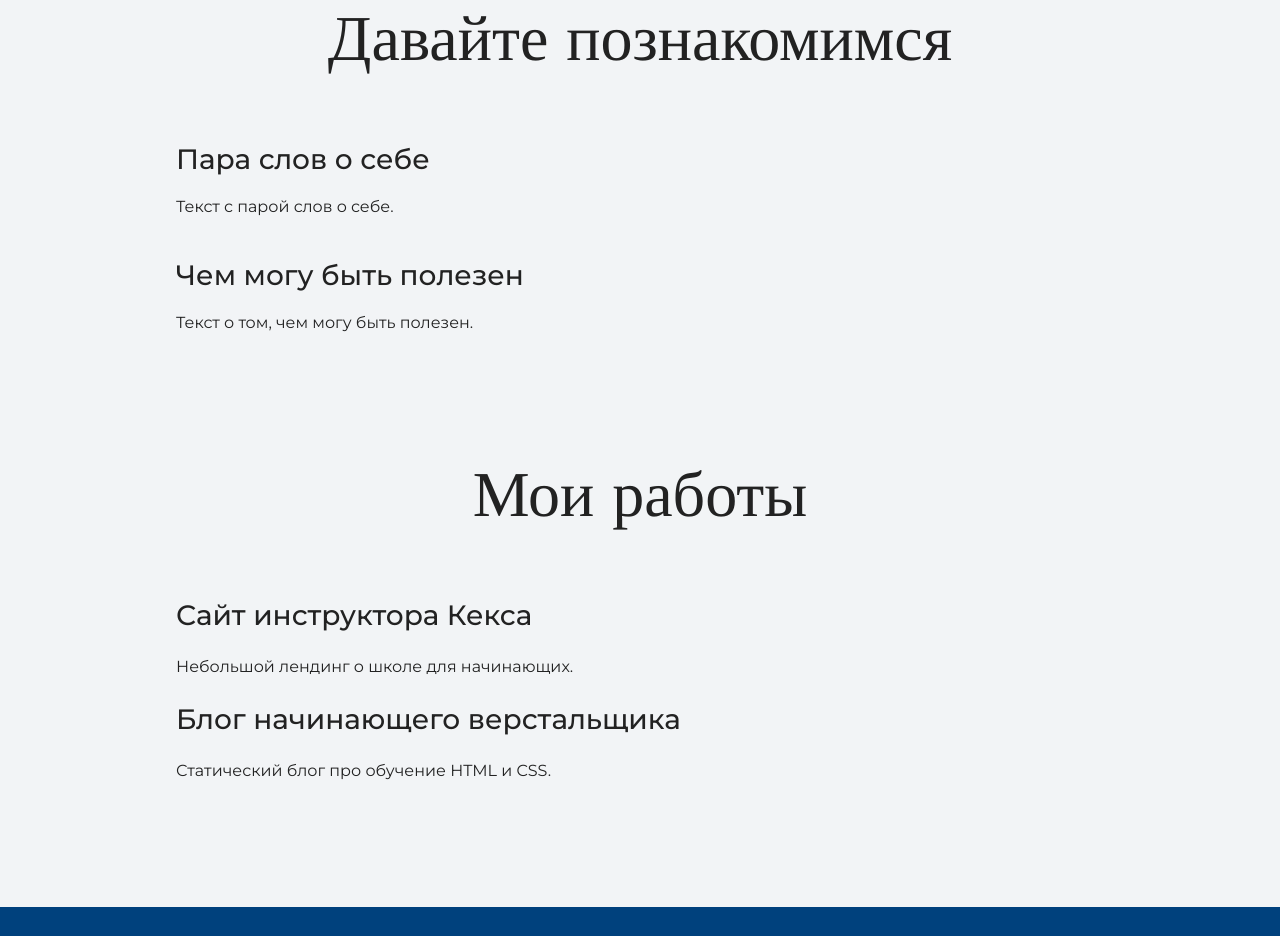
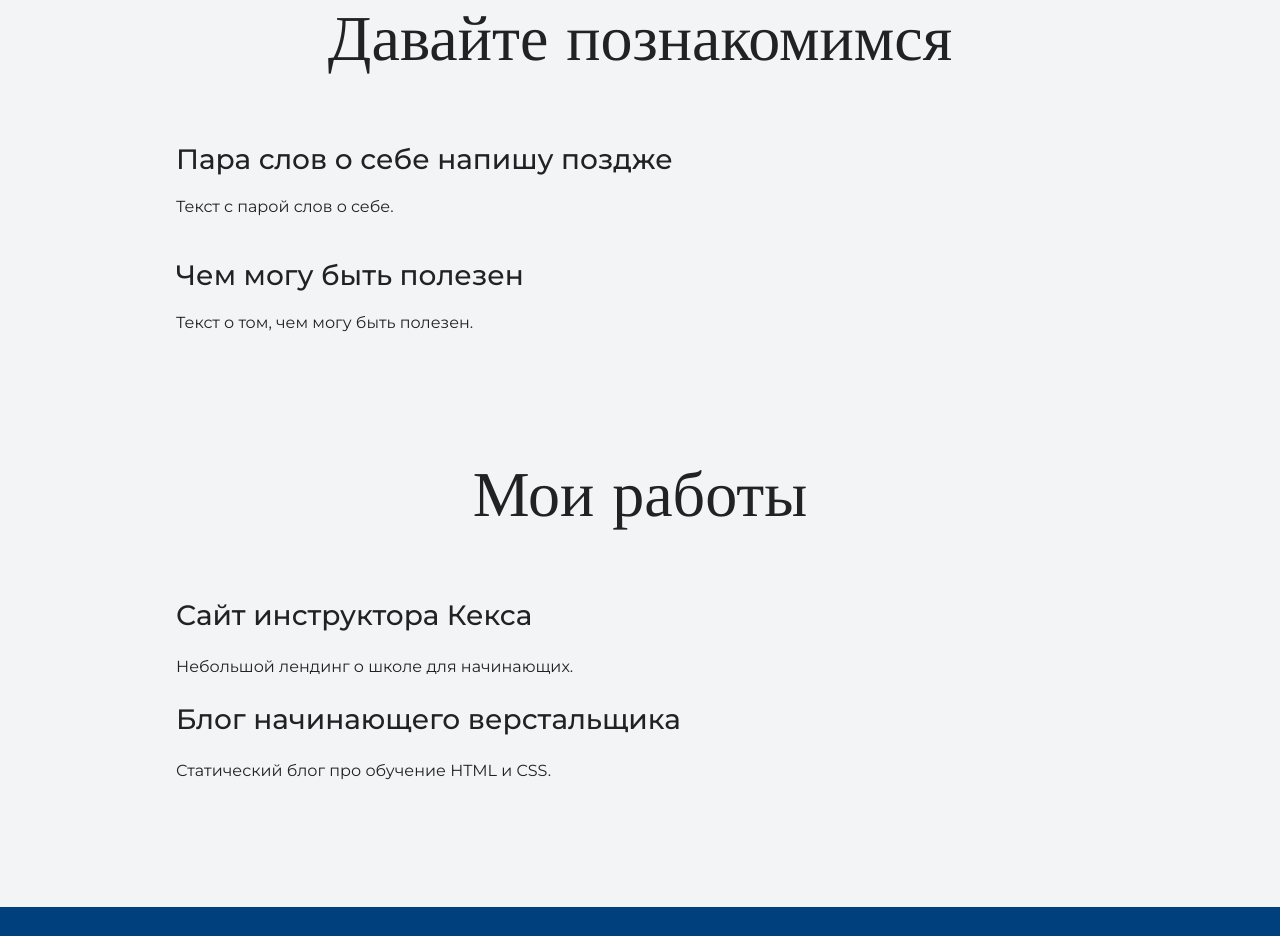
Before and after one commit to RomanZhyrov/hello-world, a plain HTML site: page index.html in a window 1280 px wide. Shown: the part 1097-2033 px from the top of the page. Drawn offline with nearby package versions, Linux system fonts and the light colour scheme.

Commit message:
обновляю сайт

```diff
--- a/index.html
+++ b/index.html
@@ -25,7 +25,7 @@
     <section class="intro">
 	<div class="container">
       <h2 class="subheading">Давайте познакомимся</h2>
-      <h3>Пара слов о себе</h3>
+      <h3>Пара слов о себе напишу поздже</h3>
       <p>Текст с парой слов о себе.</p>
       <h3>Чем могу быть полезен</h3>
       <p>Текст о том, чем могу быть полезен.</p>
```
